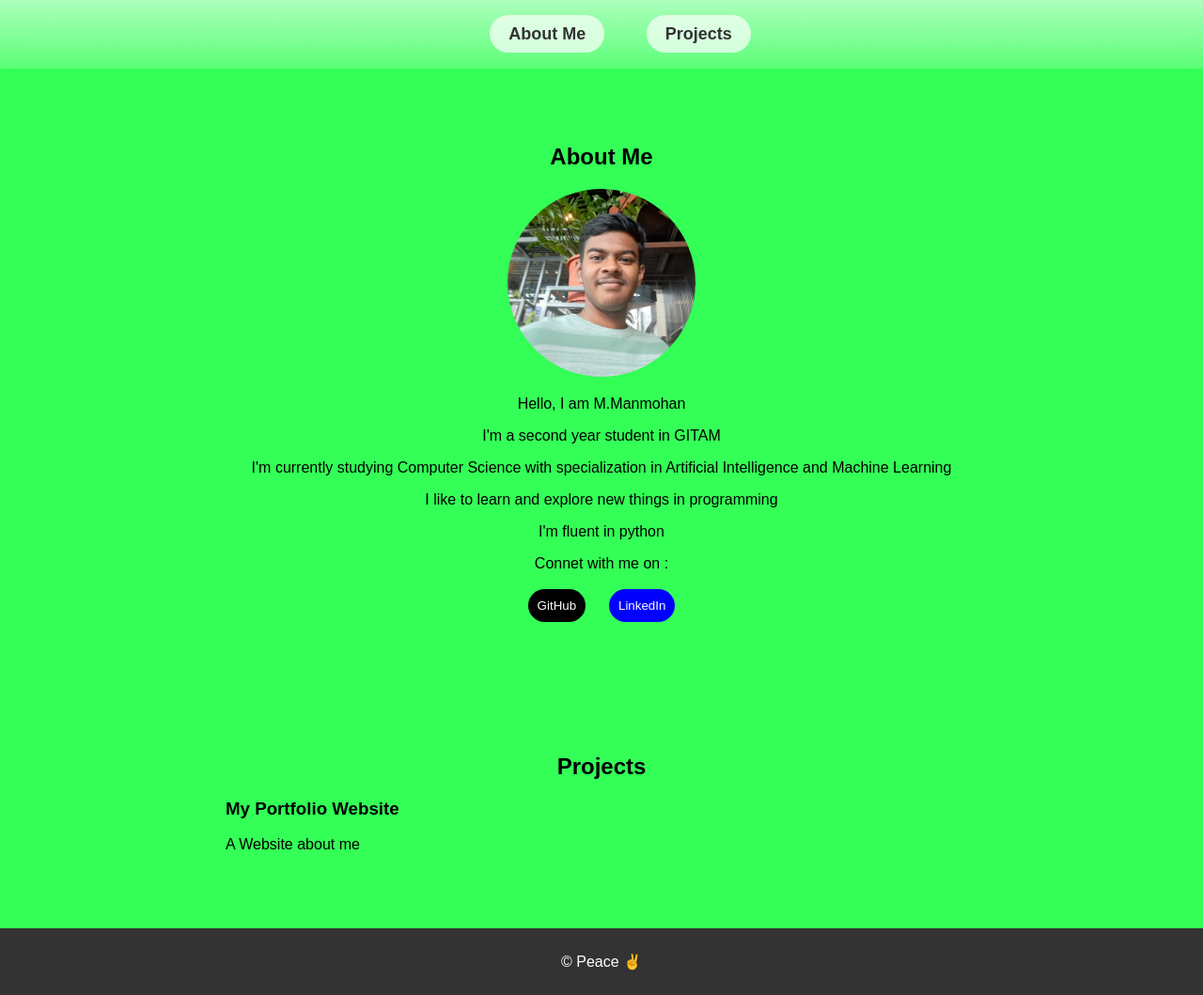
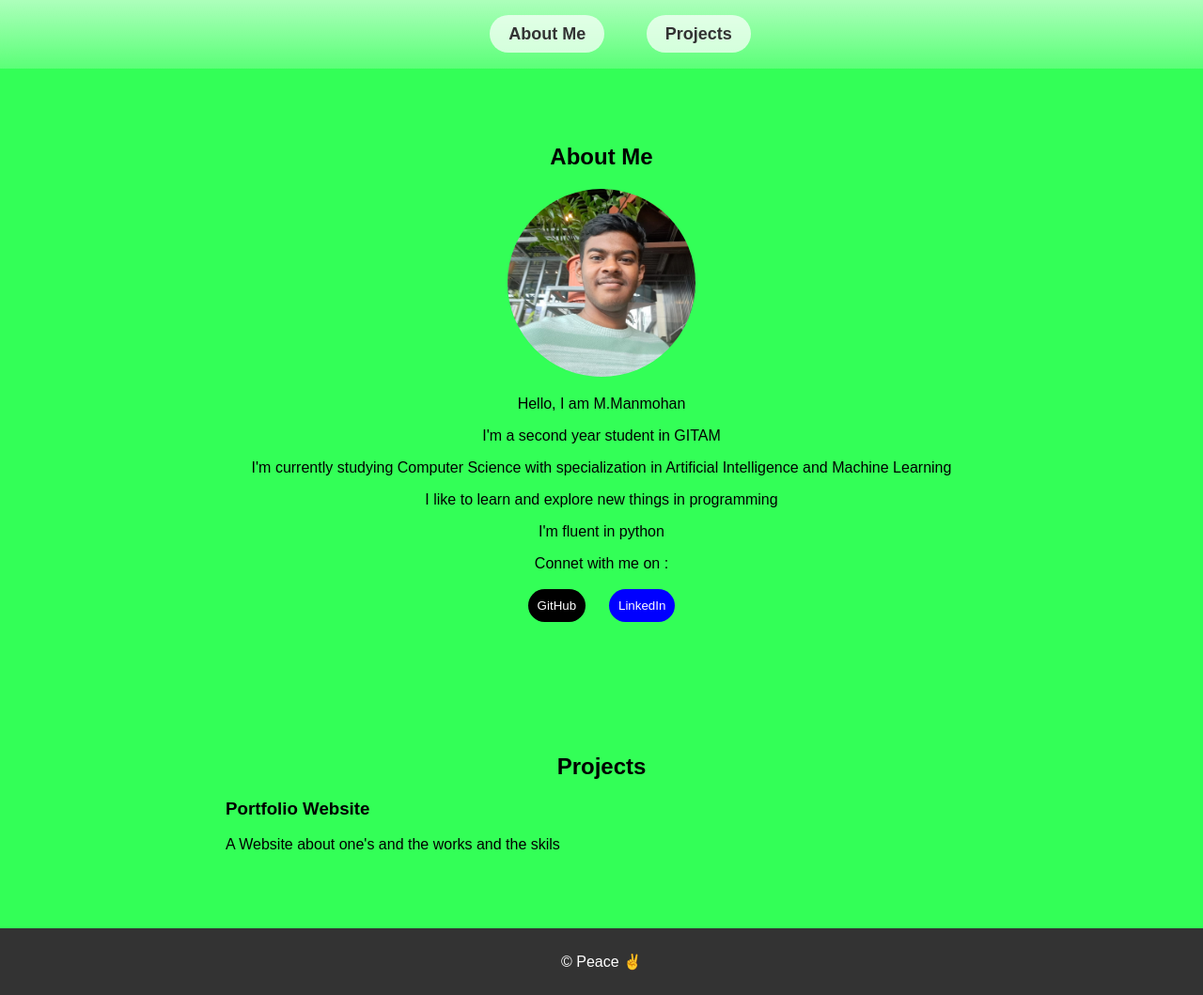
Before and after one commit to manmohan2mncm/portfolio_website, a plain HTML site: page index.html in a window 1280 px wide. Shown: the whole page at 94% size. Drawn offline with Linux system fonts and the light colour scheme.

Commit message:
index.html

```diff
--- a/index.html
+++ b/index.html
@@ -37,8 +37,8 @@
         <div class="container">
             <h2>Projects</h2>
             <div class="project">
-                <h3>My Portfolio Website</h3>
-                <p>A Website about me </p>
+                <h3>Portfolio Website</h3>
+                <p>A Website about one's and the works and the skils </p>
             </div>
         </div>
     </section>
```
